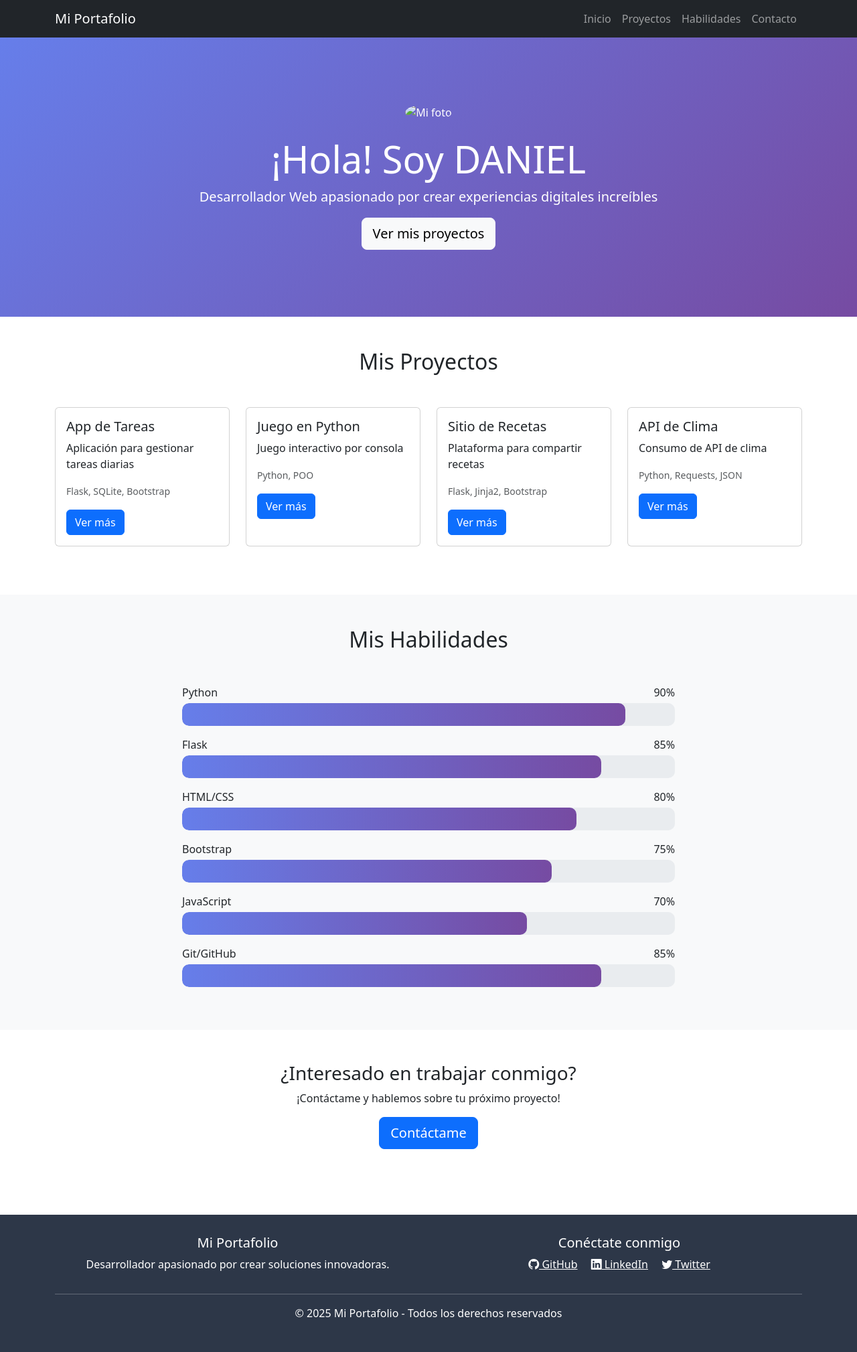
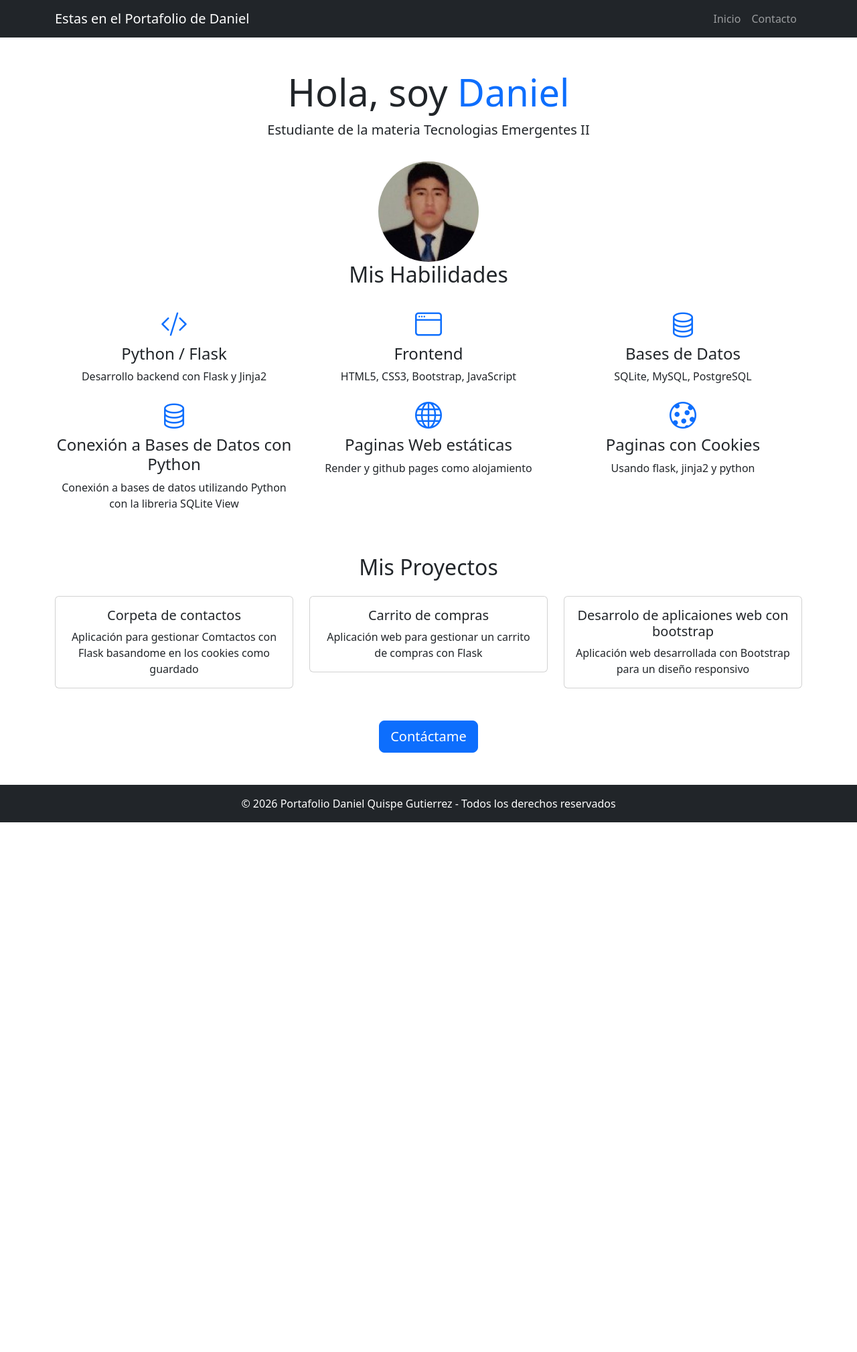
Before and after one commit to devdanielgtech-art/actividad_2_aplicaciones_con_flask_y_jinja2, a Flask app: page / in a window 1280 px wide. Shown: the whole page at 67% size. After the commit the page ends 1228 px from the top, so only its background shows below. Run offline with Flask 3, Linux system fonts and the light colour scheme; some libraries are stand-ins or nearby versions.

Commit message:
segundo commit funcional

```diff
--- a/app.py
+++ b/app.py
@@ -1,43 +1,21 @@
 from flask import Flask, render_template, request, redirect, url_for, flash
 
 app = Flask(__name__)
-app.secret_key = 'tu_clave_secreta_aqui_cambiala'
+app.secret_key = '12510001'
 
-# Ruta principal - página de inicio (portafolio)
 @app.route('/')
 def index():
-    # Datos de ejemplo para el portafolio
-    proyectos = [
-        {'nombre': 'App de Tareas', 'descripcion': 'Aplicación para gestionar tareas diarias', 'tecnologias': 'Flask, SQLite, Bootstrap'},
-        {'nombre': 'Juego en Python', 'descripcion': 'Juego interactivo por consola', 'tecnologias': 'Python, POO'},
-        {'nombre': 'Sitio de Recetas', 'descripcion': 'Plataforma para compartir recetas', 'tecnologias': 'Flask, Jinja2, Bootstrap'},
-        {'nombre': 'API de Clima', 'descripcion': 'Consumo de API de clima', 'tecnologias': 'Python, Requests, JSON'}
-    ]
+    return render_template('index.html')
 
-    habilidades = [
-        {'nombre': 'Python', 'nivel': '90%'},
-        {'nombre': 'Flask', 'nivel': '85%'},
-        {'nombre': 'HTML/CSS', 'nivel': '80%'},
-        {'nombre': 'Bootstrap', 'nivel': '75%'},
-        {'nombre': 'JavaScript', 'nivel': '70%'},
-        {'nombre': 'Git/GitHub', 'nivel': '85%'}
-    ]
-
-    return render_template('index.html', proyectos=proyectos, habilidades=habilidades)
-
-# Ruta para el formulario de contacto
 @app.route('/contacto', methods=['GET', 'POST'])
 def contacto():
     if request.method == 'POST':
-        nombre = request.form.get('nombre')
-        email = request.form.get('email')
-        mensaje = request.form.get('mensaje')
+        nombre = request.form['nombre']
+        email = request.form['email']
+        mensaje = request.form['mensaje']
 
-        # Aquí normalmente enviarías un correo o guardarías en BD
-        print(f"Nuevo mensaje de: {nombre} - {email}")
-        print(f"Mensaje: {mensaje}")
-
-        flash('¡Mensaje enviado correctamente! Me pondré en contacto contigo pronto.', 'success')
+        # manda mensaje de que se guardó la encuesta
+        flash(f'Gracias {nombre}, tu mensaje fue enviado', 'success')
         return redirect(url_for('contacto'))
 
     return render_template('contacto.html')
--- a/templates/base.html
+++ b/templates/base.html
@@ -3,75 +3,33 @@
 <head>
     <meta charset="UTF-8">
     <meta name="viewport" content="width=device-width, initial-scale=1.0">
-    <title>{% block title %}Mi Portafolio{% endblock %}</title>
-    <!-- Bootstrap 5 CSS -->
+    <title>{% block title %}Portafolio de Daniel {% endblock %}</title>
+    <!-- el trabajo se realison con bootstrap bajo los siguienes enlaces -->
+    <!-- Se cargo la pagina de Bootstrap 5  (CDN) -->
     <link href="https://cdn.jsdelivr.net/npm/bootstrap@5.3.0/dist/css/bootstrap.min.css" rel="stylesheet">
-    <!-- Bootstrap Icons -->
-    <link rel="stylesheet" href="https://cdn.jsdelivr.net/npm/bootstrap-icons@1.11.0/font/bootstrap-icons.css">
-    <style>
-        .hero-section {
-            background: linear-gradient(135deg, #667eea 0%, #764ba2 100%);
-            color: white;
-            padding: 100px 0;
-        }
-        .skill-bar {
-            background-color: #e9ecef;
-            border-radius: 10px;
-            overflow: hidden;
-        }
-        .skill-progress {
-            background: linear-gradient(90deg, #667eea, #764ba2);
-            color: white;
-            padding: 5px 10px;
-            border-radius: 10px;
-        }
-        .card:hover {
-            transform: translateY(-5px);
-            transition: transform 0.3s ease;
-            box-shadow: 0 10px 20px rgba(0,0,0,0.1);
-        }
-        footer {
-            background-color: #2d3748;
-            color: white;
-            padding: 30px 0;
-            margin-top: 50px;
-        }
-    </style>
-    {% block extra_css %}{% endblock %}
+    <!-- Se obtubo los iconos de Bootstrap I -->
+    <link rel="stylesheet" href="https://cdn.jsdelivr.net/npm/bootstrap-icons@1.11.3/font/bootstrap-icons.min.css">
 </head>
 <body>
-    <!-- Navegación -->
+
+    <!-- Barra de navegación -->
     <nav class="navbar navbar-expand-lg navbar-dark bg-dark">
         <div class="container">
-            <a class="navbar-brand" href="{{ url_for('index') }}">Mi Portafolio</a>
-            <button class="navbar-toggler" type="button" data-bs-toggle="collapse" data-bs-target="#navbarNav">
-                <span class="navbar-toggler-icon"></span>
-            </button>
-            <div class="collapse navbar-collapse" id="navbarNav">
+            <a class="navbar-brand" href="/">Estas en el Portafolio de Daniel</a>
+            <div class="collapse navbar-collapse">
                 <ul class="navbar-nav ms-auto">
-                    <li class="nav-item">
-                        <a class="nav-link" href="{{ url_for('index') }}">Inicio</a>
-                    </li>
-                    <li class="nav-item">
-                        <a class="nav-link" href="{{ url_for('index') }}#proyectos">Proyectos</a>
-                    </li>
-                    <li class="nav-item">
-                        <a class="nav-link" href="{{ url_for('index') }}#habilidades">Habilidades</a>
-                    </li>
-                    <li class="nav-item">
-                        <a class="nav-link" href="{{ url_for('contacto') }}">Contacto</a>
-                    </li>
+                    <li class="nav-item"><a class="nav-link" href="/">Inicio</a></li>
+                    <li class="nav-item"><a class="nav-link" href="/contacto">Contacto</a></li>
                 </ul>
             </div>
         </div>
     </nav>
 
-    <!-- Contenido principal -->
-    <main>
+    <!-- Mensajes al contactar  -->
     {% with messages = get_flashed_messages(with_categories=true) %}
         {% if messages %}
             {% for category, message in messages %}
-                    <div class="alert alert-{{ category if category != 'success' else 'success' }} alert-dismissible fade show m-3" role="alert">
+                <div class="alert alert-success alert-dismissible fade show m-3" role="alert">
                     {{ message }}
                     <button type="button" class="btn-close" data-bs-dismiss="alert"></button>
                 </div>
@@ -79,31 +37,17 @@
         {% endif %}
     {% endwith %}
 
+    <!-- Contenido principal -->
+    <main class="container my-5">
         {% block content %}{% endblock %}
     </main>
 
     <!-- Footer -->
-    <footer>
-        <div class="container text-center">
-            <div class="row">
-                <div class="col-md-6">
-                    <h5>Mi Portafolio</h5>
-                    <p>Desarrollador apasionado por crear soluciones innovadoras.</p>
-                </div>
-                <div class="col-md-6">
-                    <h5>Conéctate conmigo</h5>
-                    <a href="#" class="text-white me-3"><i class="bi bi-github"></i> GitHub</a>
-                    <a href="#" class="text-white me-3"><i class="bi bi-linkedin"></i> LinkedIn</a>
-                    <a href="#" class="text-white"><i class="bi bi-twitter"></i> Twitter</a>
-                </div>
-            </div>
-            <hr class="my-3">
-            <p>&copy; 2025 Mi Portafolio - Todos los derechos reservados</p>
-        </div>
+    <footer class="bg-dark text-white text-center py-3 mt-5">
+        <p class="mb-0">© 2026 Portafolio Daniel Quispe Gutierrez - Todos los derechos reservados</p>
     </footer>
 
-    <!-- Bootstrap JS -->
+    <!-- se trabajo con el JS de Bootstrap -->
     <script src="https://cdn.jsdelivr.net/npm/bootstrap@5.3.0/dist/js/bootstrap.bundle.min.js"></script>
-    {% block extra_js %}{% endblock %}
 </body>
 </html>
--- a/templates/index.html
+++ b/templates/index.html
@@ -1,69 +1,82 @@
 {% extends "base.html" %}
 
-{% block title %}Inicio - Mi Portafolio{% endblock %}
+{% block title %}Inicio{% endblock %}
 
 {% block content %}
-<!-- Sección Hero -->
-<section class="hero-section text-center">
-    <div class="container">
-        <img src="https://via.placeholder.com/150" alt="Mi foto" class="rounded-circle mb-4" style="width: 150px; height: 150px; object-fit: cover;">
-        <h1 class="display-4">¡Hola! Soy DANIEL</h1>
-        <p class="lead">Desarrollador Web apasionado por crear experiencias digitales increíbles</p>
-        <a href="#proyectos" class="btn btn-light btn-lg">Ver mis proyectos</a>
+
+<!-- parte de arriba presentación -->
+<div class="text-center mb-5">
+    <h1 class="display-4">Hola, soy <span class="text-primary">Daniel</span></h1>
+    <p class="lead"> Estudiante de la materia Tecnologias Emergentes II </p>
+    <img src="/static/imagenes/mi_foto.jpg" class="rounded-circle mt-3" alt="Foto perfil" style="width: 150px; height: 150px; object-fit: cover;">
+<!-- habilidades -->
+<h2 class="text-center mb-4">Mis Habilidades</h2>
+<div class="row text-center mb-5">
+    <div class="col-md-4">
+        <i class="bi bi-code-slash fs-1 text-primary"></i>
+        <h4>Python / Flask</h4>
+        <p>Desarrollo backend con Flask y Jinja2</p>
     </div>
-</section>
+    <div class="col-md-4">
+        <i class="bi bi-window fs-1 text-primary"></i>
+        <h4>Frontend</h4>
+        <p>HTML5, CSS3, Bootstrap, JavaScript</p>
+    </div>
+    <div class="col-md-4">
+        <i class="bi bi-database fs-1 text-primary"></i>
+        <h4>Bases de Datos</h4>
+        <p>SQLite, MySQL, PostgreSQL</p>
+    </div>
+    <div class="col-md-4">
+        <i class="bi bi-database fs-1 text-primary"></i>
+        <h4>Conexión a Bases de Datos con Python</h4>
+        <p>Conexión a bases de datos utilizando Python con la libreria SQLite View</p>
+    </div>
+    <div class="col-md-4">
+        <i class="bi bi-globe fs-1 text-primary"></i>
+        <h4>Paginas Web estáticas</h4>
+        <p>Render y github pages como alojamiento</p>
+    </div>
+    <div class="col-md-4">
+        <i class="bi bi-cookie fs-1 text-primary"></i>
+        <h4>Paginas con Cookies</h4>
+        <p>Usando flask, jinja2 y python</p>
+    </div>
 
-<!-- Sección de Proyectos -->
-<section id="proyectos" class="py-5">
-    <div class="container">
-        <h2 class="text-center mb-5">Mis Proyectos</h2>
+</div>
+
+<!-- proyectos -->
+<h2 class="text-center mb-4">Mis Proyectos</h2>
 <div class="row">
-            {% for proyecto in proyectos %}
-            <div class="col-md-6 col-lg-3 mb-4">
-                <div class="card h-100">
+    <div class="col-md-4">
+        <div class="card">
             <div class="card-body">
-                        <h5 class="card-title">{{ proyecto.nombre }}</h5>
-                        <p class="card-text">{{ proyecto.descripcion }}</p>
-                        <p class="card-text"><small class="text-muted">{{ proyecto.tecnologias }}</small></p>
-                        <a href="#" class="btn btn-primary">Ver más</a>
+                <h5 class="card-title">Corpeta de contactos </h5>
+                <p class="card-text">Aplicación para gestionar Comtactos con Flask basandome en los cookies como guardado</p>
             </div>
         </div>
     </div>
-            {% endfor %}
-        </div>
-    </div>
-</section>
-
-<!-- Sección de Habilidades -->
-<section id="habilidades" class="py-5 bg-light">
-    <div class="container">
-        <h2 class="text-center mb-5">Mis Habilidades</h2>
-        <div class="row justify-content-center">
-            <div class="col-md-8">
-                {% for habilidad in habilidades %}
-                <div class="mb-3">
-                    <div class="d-flex justify-content-between mb-1">
-                        <span>{{ habilidad.nombre }}</span>
-                        <span>{{ habilidad.nivel }}</span>
-                    </div>
-                    <div class="skill-bar">
-                        <div class="skill-progress" style="width: {{ habilidad.nivel }};">
-                            &nbsp;
+    <div class="col-md-4">
+        <div class="card">
+            <div class="card-body">
+                <h5 class="card-title">Carrito de compras  </h5>
+                <p class="card-text">Aplicación web para gestionar un carrito de compras con Flask</p>
             </div>
         </div>
     </div>
-                {% endfor %}
+    <div class="col-md-4">
+        <div class="card">
+            <div class="card-body">
+                <h5 class="card-title">Desarrolo de aplicaiones web con bootstrap</h5>
+                <p class="card-text">Aplicación web desarrollada con Bootstrap para un diseño responsivo</p>
             </div>
         </div>
     </div>
-</section>
+</div>
 
-<!-- Llamada a la acción -->
-<section class="py-5 text-center">
-    <div class="container">
-        <h3>¿Interesado en trabajar conmigo?</h3>
-        <p>¡Contáctame y hablemos sobre tu próximo proyecto!</p>
-        <a href="{{ url_for('contacto') }}" class="btn btn-primary btn-lg">Contáctame</a>
+<!-- Botón de contacto -->
+<div class="text-center mt-5">
+    <a href="/contacto" class="btn btn-primary btn-lg">Contáctame</a>
 </div>
-</section>
+
 {% endblock %}
```
Also changed, not shown: templates/contacto.html (+12 -38 lines), static/imagenes/mi_foto.jpg (added). Lines whose indentation alone changed are shown as unchanged.
